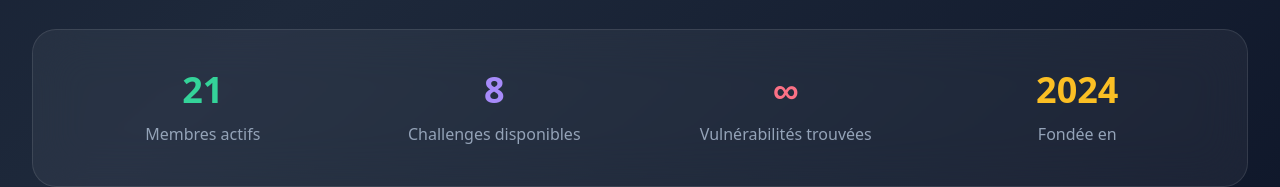
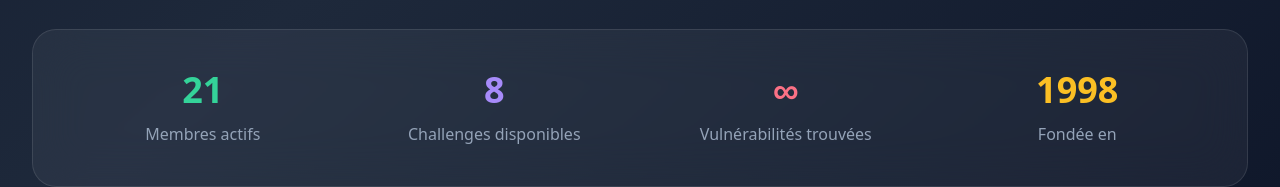
Before and after one commit to Ognon/freep0nx, a React (Vite) app: page / in a window 1280 px wide. Shown: the part 873-1060 px from the top of the page. Built offline with nearby package versions, Linux system fonts and the light colour scheme.

Commit message:
Updated HomePage.tsx

```diff
--- a/src/components/HomePage.tsx
+++ b/src/components/HomePage.tsx
@@ -137,7 +137,7 @@ const HomePage: React.FC<HomePageProps> = ({ onNavigate }) => {
               <div className="text-slate-400 font-medium">Vulnérabilités trouvées</div>
             </div>
             <div className="group">
-              <div className="text-4xl font-black text-amber-400 mb-3 group-hover:scale-110 transition-transform duration-300">2024</div>
+              <div className="text-4xl font-black text-amber-400 mb-3 group-hover:scale-110 transition-transform duration-300">1998</div>
               <div className="text-slate-400 font-medium">Fondée en</div>
             </div>
           </div>
```
